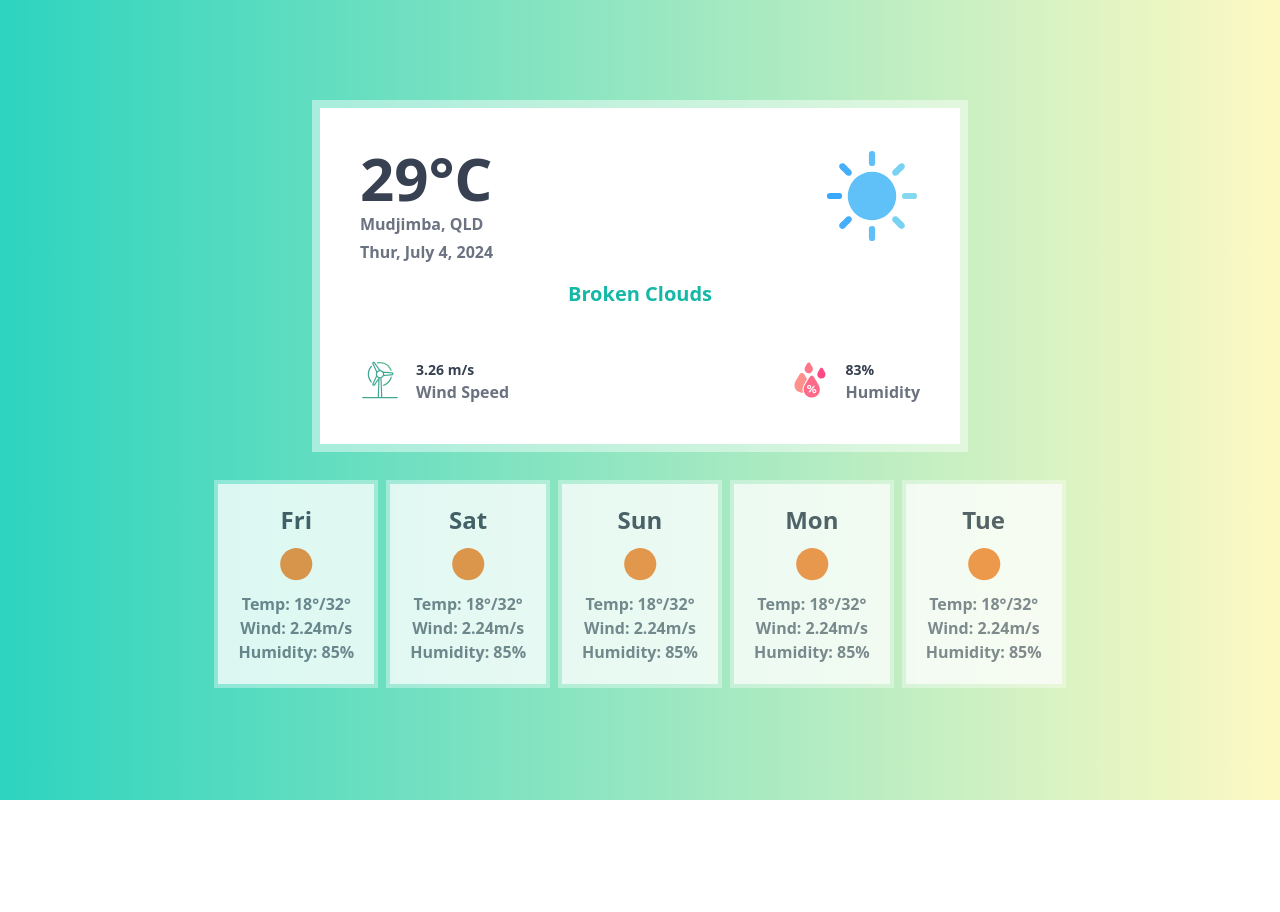
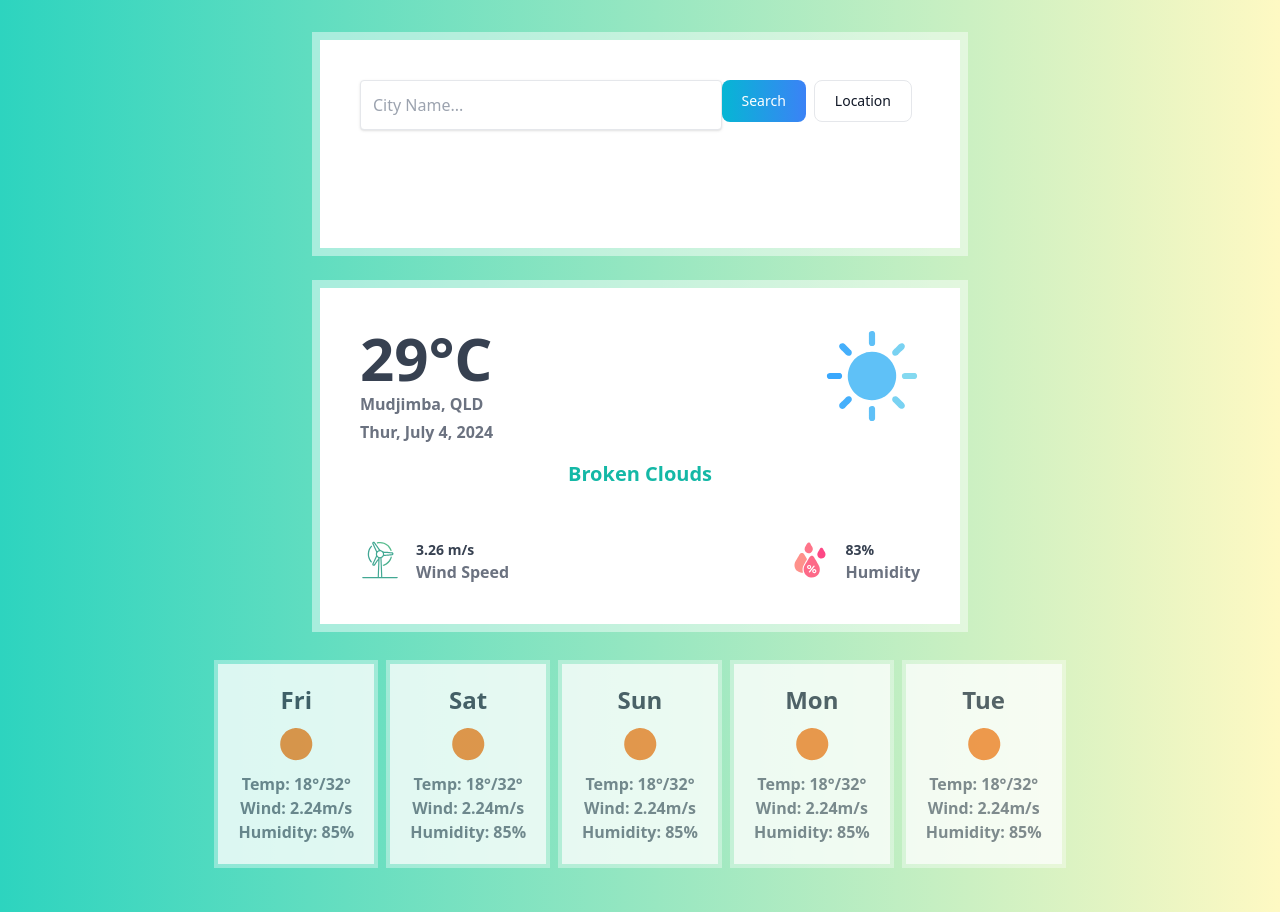
Before and after one commit to firoz-akhter/weather-forecast-project, a website: page src/index.html in a window 1280 px wide. Before the commit the page ends 800 px from the top, so only its background shows below. Drawn offline with Linux system fonts and the light colour scheme.

Commit message:
Implementing search functionality

```diff
--- a/src/index.html
+++ b/src/index.html
@@ -10,7 +10,18 @@
     <div class="flex flex-col items-center justify-center w-screen min-h-screen text-gray-700 p-10 bg-gradient-to-r from-teal-400 to-yellow-100 ">
 
         <!-- Component Start -->
+        <div class="min-h-52 w-full max-w-screen-sm bg-white p-10 mb-10 ring-8 ring-white ring-opacity-45">
+            <form class="bg-white rounded flex">
+                <input class="shadow appearance-none border rounded w-full py-2 px-3 text-gray-700 leading-tight focus:outline-none focus:shadow-outline" id="city-input" type="text" placeholder="City Name...">
+                <!-- Search button -->
+                <button type="button" class="text-white bg-gradient-to-r from-cyan-500 to-blue-500 hover:bg-gradient-to-bl focus:ring-4 focus:outline-none focus:ring-cyan-300 dark:focus:ring-cyan-800 font-medium rounded-lg text-sm px-5 py-2.5 text-center me-2 mb-2">Search</button>
+                <!-- Search by location button -->
+                <button type="button" class="py-2.5 px-5 me-2 mb-2 text-sm font-medium text-gray-900 focus:outline-none bg-white rounded-lg border border-gray-200 hover:bg-gray-100 hover:text-blue-700 focus:z-10 focus:ring-4 focus:ring-gray-100 dark:focus:ring-gray-700 dark:bg-gray-800 dark:text-gray-400 dark:border-gray-600 dark:hover:text-white dark:hover:bg-gray-700">Location</button>
 
+
+
+            </form>
+        </div>
         <div class="w-full max-w-screen-sm bg-white p-10 ring-8 ring-white ring-opacity-45">
             <div class="flex justify-between">
                 <div class="flex flex-col">
```
Also changed, not shown: src/output.css.
